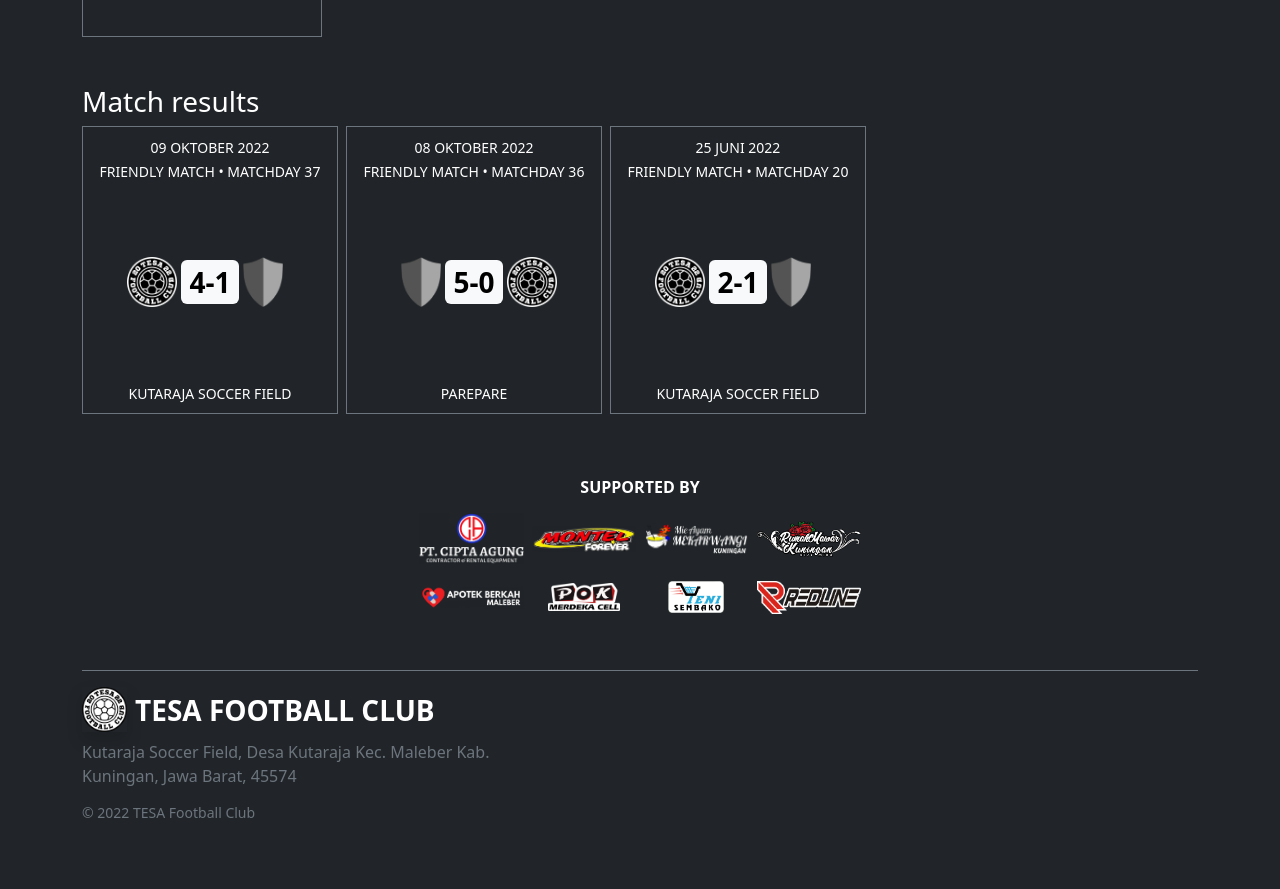
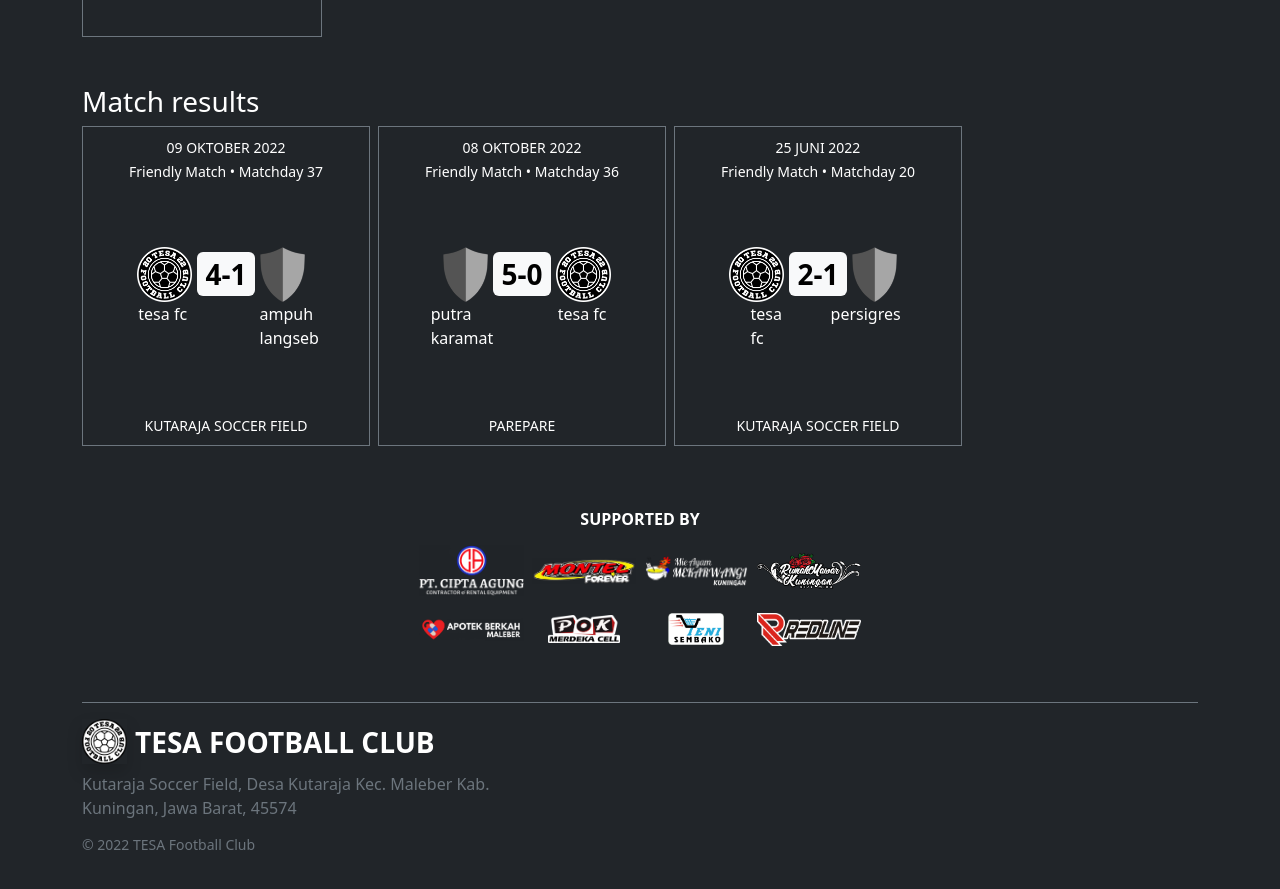
Before and after one commit to tesafc/tesafc.github.io, a Jekyll site: the page built from index.html, in a window 1280 px wide and 900 px high, scrolled down 1076 px. Shown: the top 889 px of the window. Built offline with Jekyll 4.4.1, drawn with Linux system fonts in a browser that asks for light colours; nearby versions of some CDN libraries; before the commit the page ends 1944 px from its top, so only the background shows below that.

Commit message:
Update index.html

```diff
--- a/index.html
+++ b/index.html
@@ -65,22 +65,27 @@
     <h3 class="mt-5">Match results</h3>
     <div class="d-flex flex-row flex-nowrap overflow-auto">
       {% for match in match-result reversed %}
-      <div class="card h-100 text-bg-dark rounded-0 border-secondary me-2" style="min-width: 16rem; min-height: 18rem;">
-        <div class="card-header text-bg-dark text-center text-uppercase border-0">
-          <p class="card-text mb-0"><small>{{ match.time }}</small></p>
-          <p class="card-text mb-0"><small>{{ match.competition }} • {{ match.matchday }}</small></p>
+      <div class="card h-100 text-bg-dark rounded-0 border-secondary me-2" style="min-width: 18rem; min-height: 20rem;">
+        <div class="card-header text-bg-dark text-center border-0">
+          <p class="card-text text-uppercase mb-0"><small>{{ match.time }}</small></p>
+          <p class="card-text text-capitalize mb-0"><small>{{ match.competition }} • {{ match.matchday }}</small></p>
         </div>
         <div class="card-body d-flex flex-column justify-content-center align-items-center p-0">
           <div class="row g-2">
             <div class="col-4 d-flex justify-content-end">
-              <img src="{% if match.home-team.logo %}{{ match.home-team.logo | relative_url }}{% else %}{{ '/assets/img/logo/logo-blank.png' | relative_url }}{% endif %}" alt="" class="" width="auto" height="50">
+              <img src="{% if match.home-team.logo %}{{ match.home-team.logo | relative_url }}{% else %}{{ '/assets/img/logo/logo-blank.png' | relative_url }}{% endif %}" alt="" class="" width="auto" height="55">
             </div>
             <div class="col-4 d-flex justify-content-center align-items-center">
               <p class="d-inline badge text-bg-light text-center fs-3 fw-bolder mb-0 p-2">{{ match.result.score.full-time }}</p>
             </div>
             <div class="col-4 d-flex justify-content-start">
-              <img src="{% if match.away-team.logo %}{{ match.away-team.logo | relative_url }}{% else %}{{ '/assets/img/logo/logo-blank.png' | relative_url }}{% endif %}" alt="" class="" width="auto" height="50">
+              <img src="{% if match.away-team.logo %}{{ match.away-team.logo | relative_url }}{% else %}{{ '/assets/img/logo/logo-blank.png' | relative_url }}{% endif %}" alt="" class="" width="auto" height="55">
             </div>
+          </div>
+          <div class="row g-2">
+            <div class="col-4 d-flex justify-content-center">{{ match.home-team.name }}</div>
+            <div class="col-4"></div>
+            <div class="col-4 d-flex justify-content-center">{{ match.away-team.name }}</div>
           </div>
         </div>
         <div class="card-footer text-bg-dark text-center text-uppercase border-0">
```
